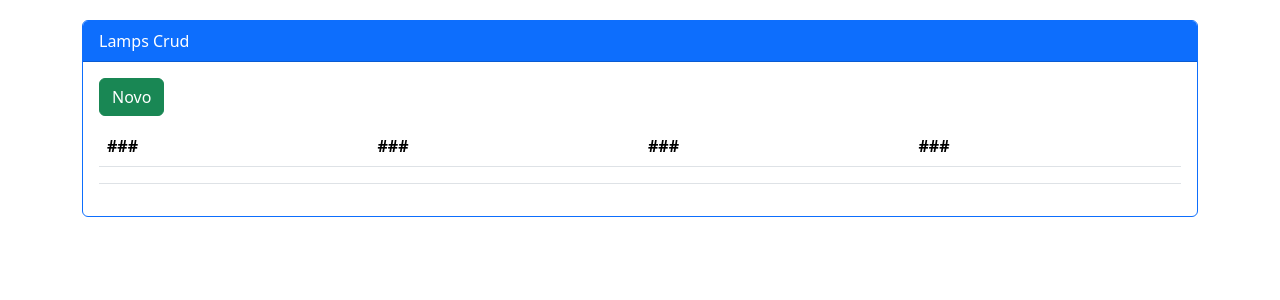
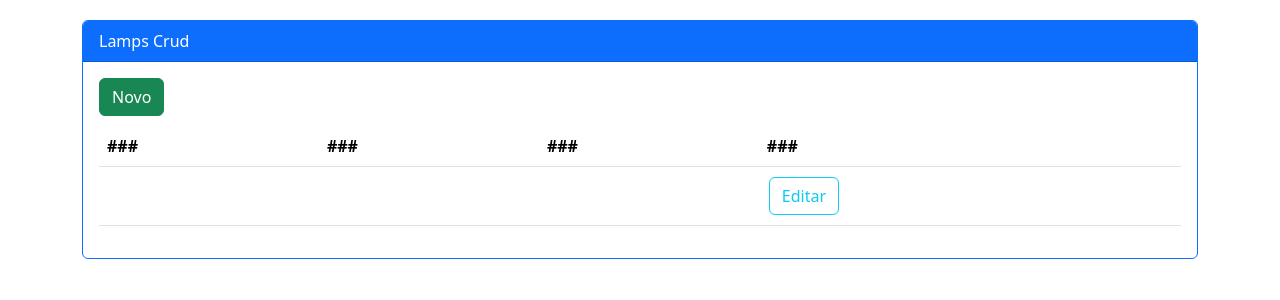
Before and after one commit to Adyson-Lima/lamps_web, a React (Create React App) app: page / in a window 1280 px wide. Shown: the top 300 px of the page. Built offline with nearby package versions, Linux system fonts and the light colour scheme.

Commit message:
9° commit - tdd botao editar tela read delete: GREEN

```diff
--- a/src/pages/Lamps/index.js
+++ b/src/pages/Lamps/index.js
@@ -32,6 +32,12 @@ export default function Lamps() {
                   <td></td>
                   <td></td>
                   <td>
+                    <button
+                    type="button"
+                    className="btn btn-outline-info"
+                    style={{margin: '2px'}}
+
+                    >Editar</button>
 
                   </td>
               </tr>
```
